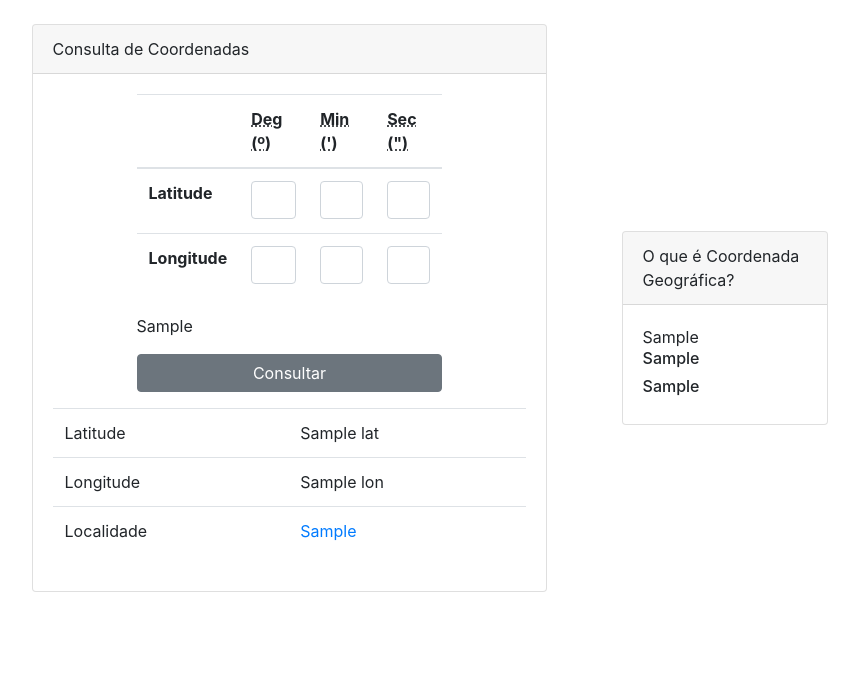
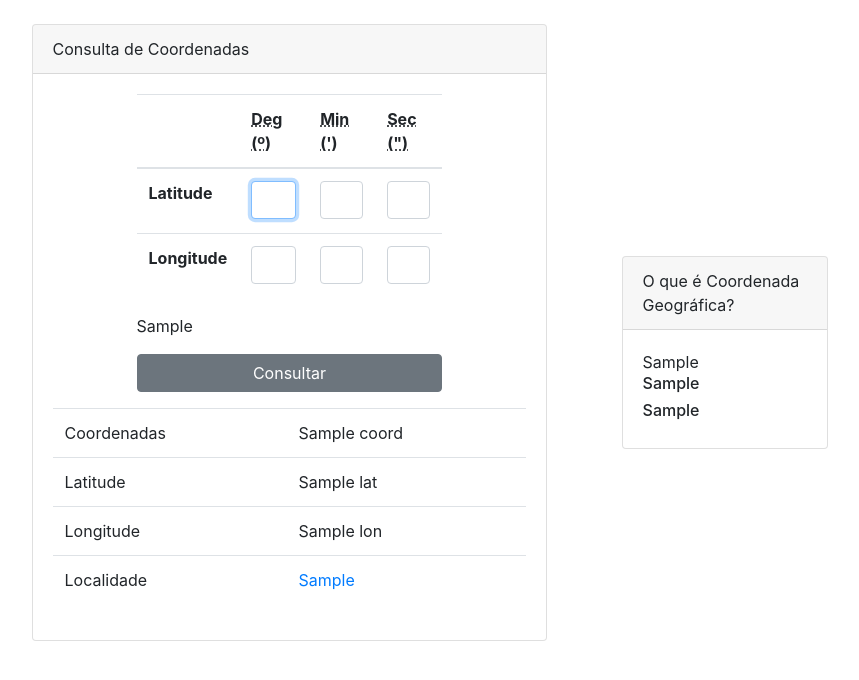
Before and after one commit to adaltopicotti/logic4, a Django app: template website/templates/geotools/coordinate.html in a window 1280 px wide. Shown: the part 56-736 px from the top of the page, without its empty margins (188-1047 px from the left). Run offline with Django 3.2, Linux system fonts and the light colour scheme; tables that the repository leaves empty hold one stand-in row (values such as "Sample post"); the template is opened without the code that fills it: values that come from a table or form of the project are taken from there, most other values are stand-ins (such as "Sample title", 1, 10 or a date in 2020); some libraries are stand-ins or nearby versions.

Commit message:
fix home page, coord autofocus and clean field

```diff
--- a/geotools/forms.py
+++ b/geotools/forms.py
@@ -4,7 +4,7 @@
 
 class CoordinateForm(forms.ModelForm):
     lat_deg = forms.IntegerField(required=False, widget=forms.TextInput(
-        attrs={'class':'form-control'}))
+        attrs={'class':'form-control', 'autofocus': 'autofocus'}))
     lat_min = forms.IntegerField(required=False, widget=forms.TextInput(
         attrs={'class':'form-control'}))
     lat_sec = forms.FloatField(required=False, widget=forms.TextInput(
--- a/website/templates/cpf/cpf_search.html
+++ b/website/templates/cpf/cpf_search.html
@@ -18,16 +18,16 @@
   </div>
   <br><br>
   <div class="row justify-content-center">
-    <div class="col-4">
+    <div class="col-5 col-md-5">
       <div class="card">
         <div class="card-header">Consulta de CPF</div>
         <div class="card-body">
           <form method="post">{% csrf_token %}
             <div class="row">
-              <div class="col">
+              <div class="col-md-6">
                 {{form.cpfnumber}}
               </div>
-              <div class="col">
+              <div class="col-md-1">
                 <button class="btn btn-secondary" type="submit">Consultar</button>
               </div>
             </div>
--- a/website/templates/geotools/coordinate.html
+++ b/website/templates/geotools/coordinate.html
@@ -4,7 +4,7 @@
 
 
 <div class="row justify-content-center">
-	<div class="col-md-5">
+	<div class="col-md-6">
 		<div class="card mb-3">
 			<div class="card-header">Consulta de Coordenadas</div>
 			<div class="card-body">
@@ -50,8 +50,17 @@
 						<table class="table is-bordered">
 							<thead>
 							</thead>
+							{% if err %}
+							<div class="alert alert-danger" role="alert">
+							  {{err}}
+							</div>
+							{% endif %}
 							{% if geoInfo %}
 							<tbody>
+								<tr>
+									<td><a>Coordenadas</a></td>
+									<td>{{coord}}</td>
+								</tr>
 								<tr>
 									<td><a>Latitude</a></td>
 									<td>{{lat}}</td>
@@ -84,8 +93,8 @@
 </div>
 
 
-<div class="row fixed-center justify-content-center">
-	<div class="col-md-8" name="adsense">
+<div class="row justify-content-center">
+	<div class="col-md-6 col-md-auto" name="adsense">
 		<script async src="//pagead2.googlesyndication.com/pagead/js/adsbygoogle.js"></script>
 		<ins class="adsbygoogle"
 		style="display:block"
@@ -97,7 +106,7 @@
 		</script>
 		<br>
 	</div>
-	<div class="col-8">
+	<div class="col-md-8">
 		<div class="card">
 			<div class="card-header"> O que é Coordenada Geográfica?</div>
 			<div class="card-body">
--- a/website/templates/website/structure/base.html
+++ b/website/templates/website/structure/base.html
@@ -87,7 +87,7 @@
     <!-- End navbar content -->
     <br>
     <div class="row justify-content-center">
-        <div class="col-md-12">
+        <div class="col-md-10">
           <!-- Content here -->
           {% block content %}
           {% endblock %}
--- a/website/templates/website/structure/home.html
+++ b/website/templates/website/structure/home.html
@@ -19,7 +19,10 @@
 <div class="container fixed-midle">
   <div class="row justify-content-center">
     <div class="col align-self-center">
-     {% include 'registration/login.html' %}
+    {% if user.is_authenticated %}
+    {% else %}
+      {% include 'registration/login.html' %}
+    {% endif %}
     </div>
   </div>
 </div>
```
Also changed, not shown: geotools/views.py (+27 -18 lines).
